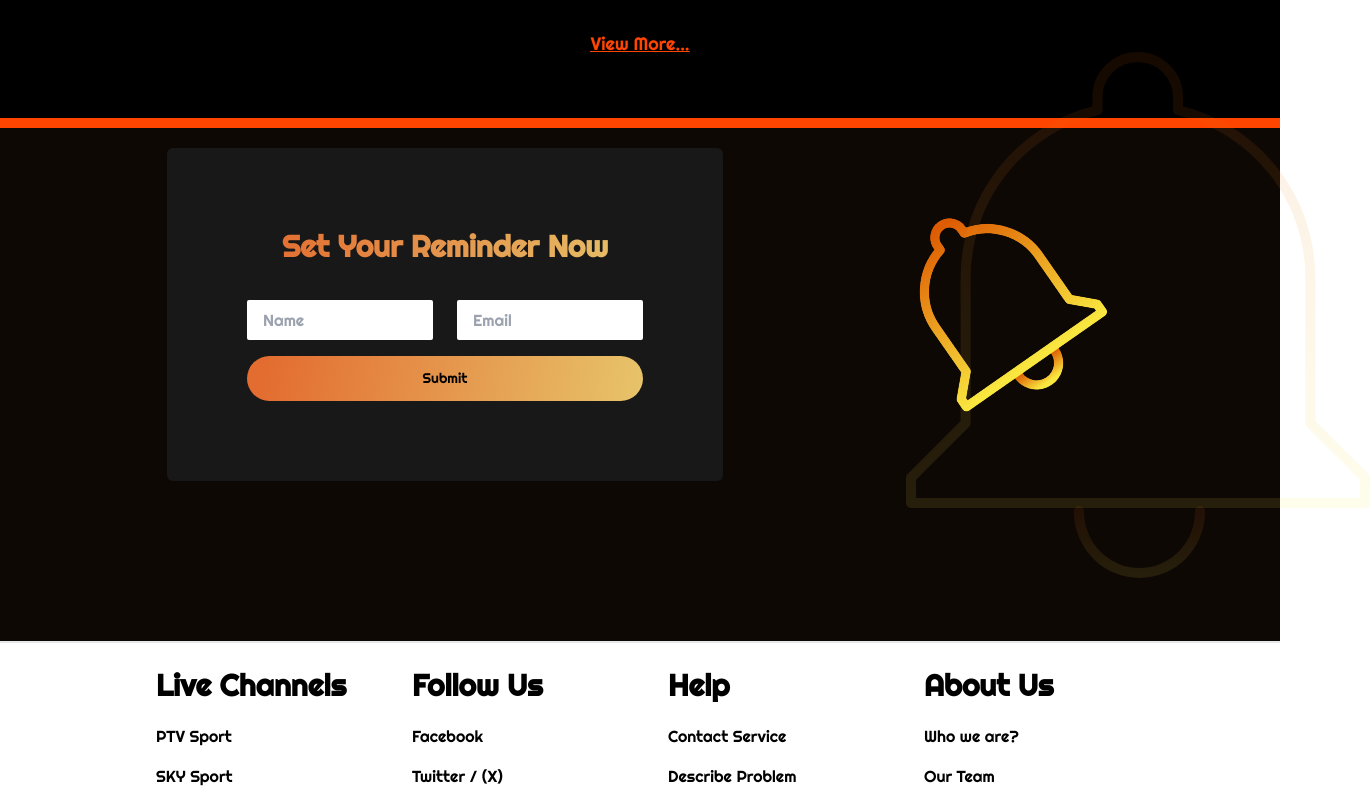
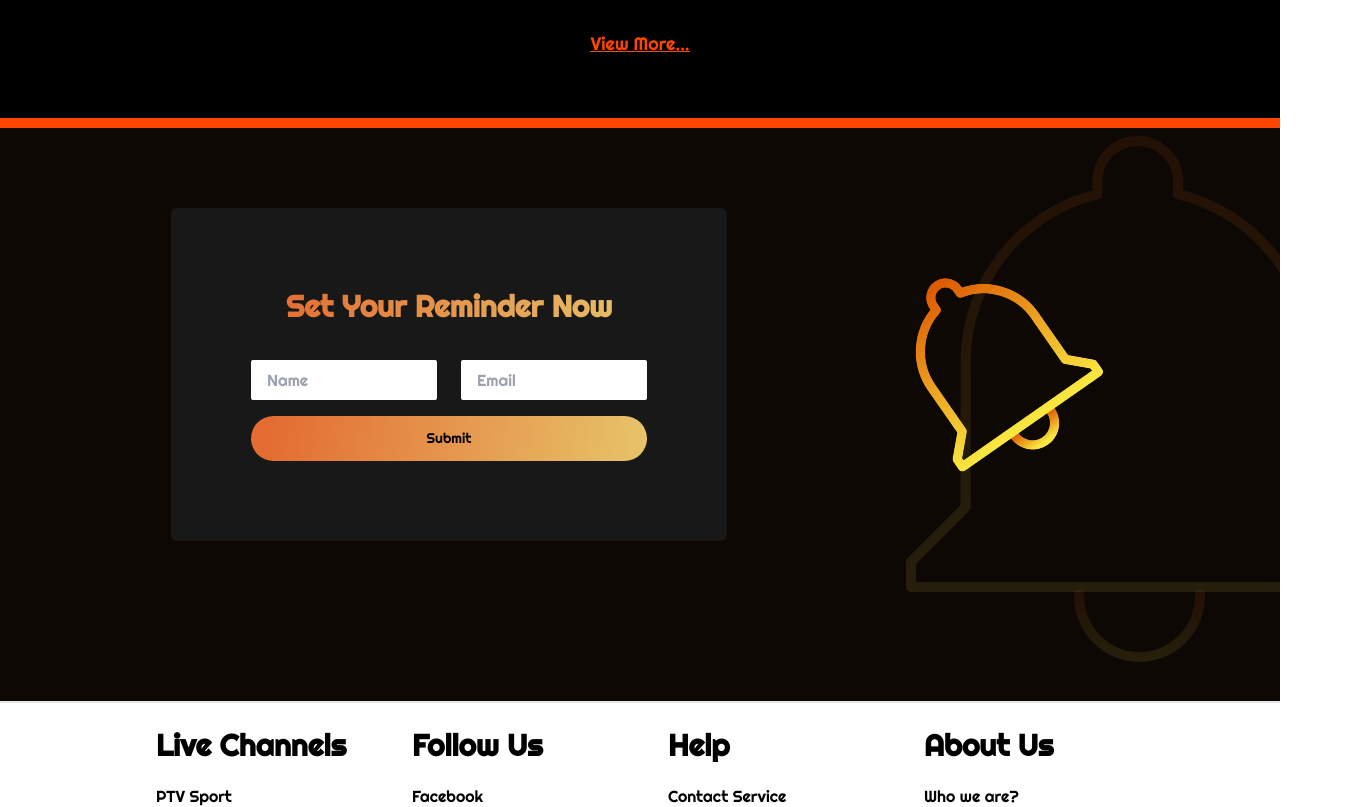
Before and after one commit to mhmAdmin1122/spority, a Next.js app: page / in a window 1280 px wide. Shown: the part 2100-2907 px from the top of the page, 1370 px wide, since content can reach past the window. Built offline with nearby package versions, Linux system fonts and the light colour scheme.

Commit message:
few more changes

```diff
--- a/pages/Components/Sections/NewsLatter.tsx
+++ b/pages/Components/Sections/NewsLatter.tsx
@@ -5,7 +5,7 @@ import Image from "next/image";
 
 const NewsLatter = () => {
   return (
-    <div className="bg-[#0e0805] newsletter-box-livechannel w-full relative flex items-center justify-around gap-4 px-20 pt-5 pb-40">
+    <div className="bg-[#0e0805] newsletter-box-livechannel w-full relative flex items-center justify-around px-20 pt-20 pb-40 overflow-hidden">
       <div className="newsletter-livechannel bg-[#181818] flex flex-col gap-4 p-20  rounded-md">
         <h2 className="text-gradient">Set Your Reminder Now</h2>
         <form className="flex flex-col items-center gap-4">
@@ -30,7 +30,7 @@ const NewsLatter = () => {
       <Image
         src={fadeBell}
         alt="bell-opacity0.2-image"
-        className="absolute right-[-90px] fadebell"
+        className="absolute top-2 right-[-90px] fadebell"
       />
     </div>
   );
--- a/styles/Newslatter.css
+++ b/styles/Newslatter.css
@@ -7,6 +7,9 @@
   .bell-newslatter,
   .fadebell {
     @apply hidden;
+  }
+  .events-list {
+    @apply flex-row flex-wrap;
   }
   .player-of-main-channel {
     @apply w-full;
@@ -37,8 +40,8 @@
   .events-list {
     @apply h-full;
   }
-  .event-card{
-  @apply h-[160px];
+  .event-card {
+    @apply h-[160px];
   }
   .main-channel-live-page-iframe {
     height: 32vh !important;
```
